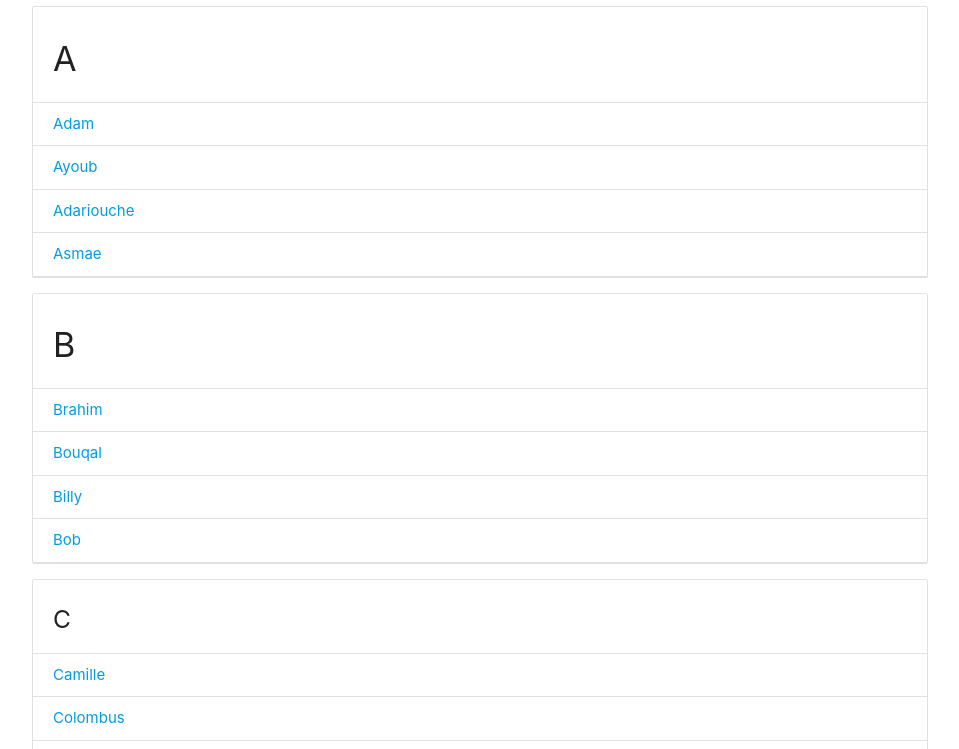
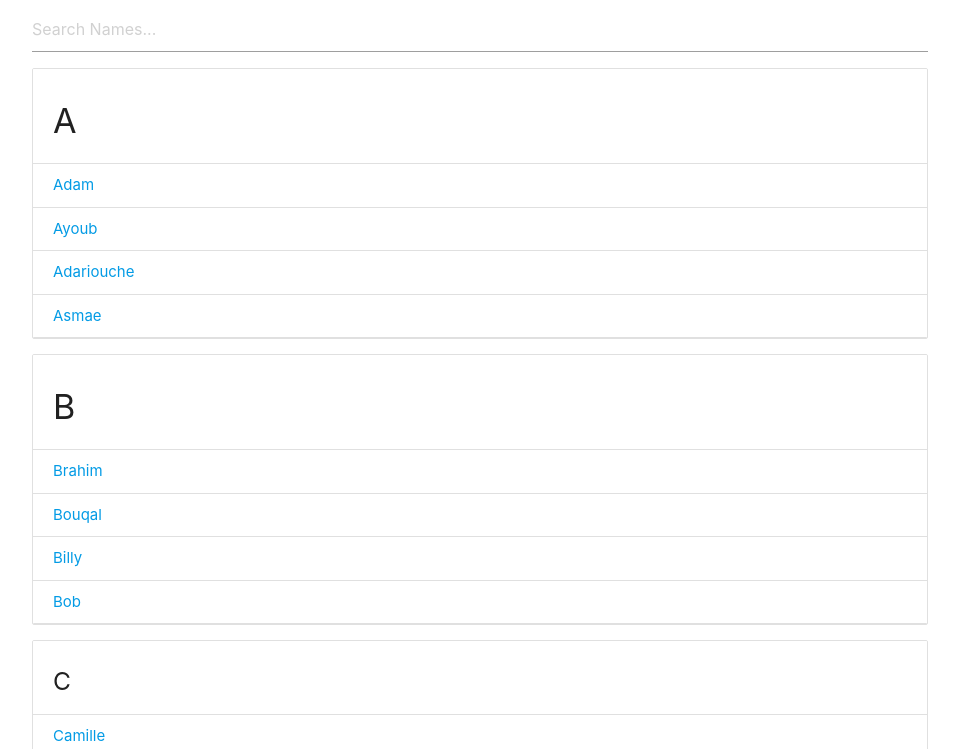
Before and after one commit to wahib-ouahib/FilteringApp, a plain HTML site: page filterablelist/app.html in a window 1280 px wide. Shown: the part 130-879 px from the top of the page, without its empty margins (160-1119 px from the left). Drawn offline with nearby package versions, Linux system fonts and the light colour scheme.

Commit message:
:pencil: Adding & styling the filtering Search Bar

```diff
--- a/filterablelist/app.html
+++ b/filterablelist/app.html
@@ -13,6 +13,7 @@
         <h1 align="center">
             Contacts
         </h1>
+        <input type="text" id="filterInput" placeholder="Search Names...">
         <ul id="names" class="collection with-header">
             <li class="collection-header">
                 <h4>A</h4>
```
